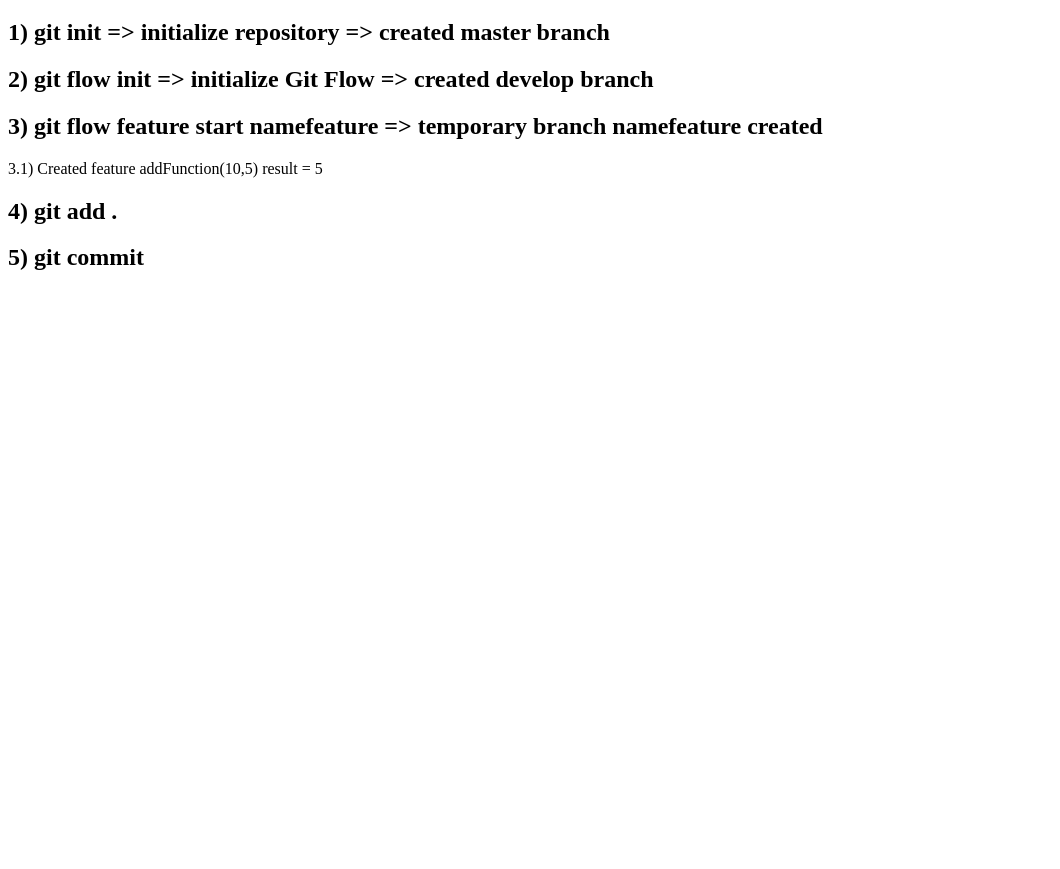
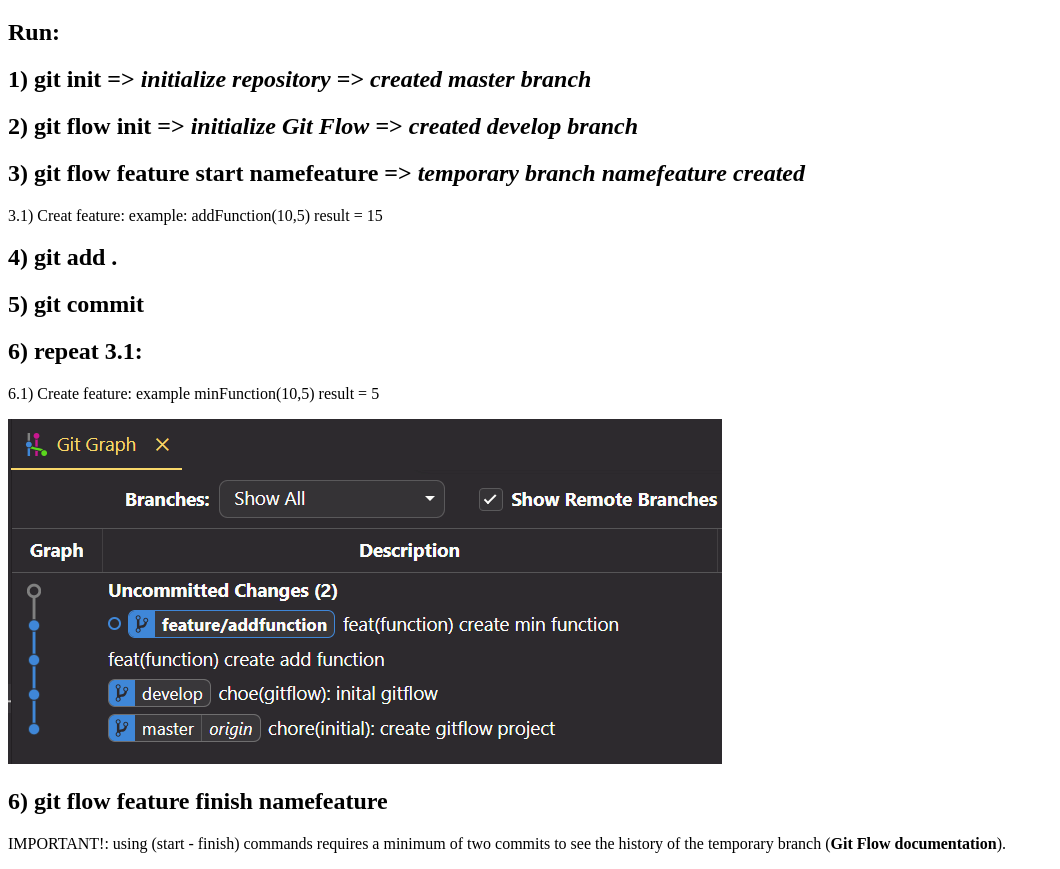
Before and after one commit to leonarEQP/gitflow, a plain HTML site: page index.html in a window 1280 px wide. Shown: the part 61-930 px from the top of the page, without its empty margins (0-1060 px from the left). Before the commit the page ends 800 px from the top, so only its background shows below. Drawn offline with Linux system fonts and the light colour scheme.

Commit message:
feat(function) create min function

```diff
--- a/index.html
+++ b/index.html
@@ -2,22 +2,45 @@
 <html>
   <body>
     <h1>Git Flow Tutorial</h1>
-    <h2>1) git init => initialize repository => created master branch</h2>
-
-    <h2>2) git flow init => initialize Git Flow => created develop branch</h2>
+    <h2>Run:</h2>
+    <h2>
+      1) git init => <em>initialize repository</em> =>
+      <em>created master branch</em>
+    </h2>
 
     <h2>
-      3) git flow feature start namefeature => temporary branch namefeature
-      created
+      2) git flow init => <em>initialize Git Flow</em> =>
+      <em>created develop branch</em>
+    </h2>
+
+    <h2>
+      3) git flow feature start namefeature =>
+      <em>temporary branch namefeature created</em>
     </h2>
     <p id="addResult"></p>
     <h2>4) git add .</h2>
     <h2>5) git commit</h2>
+    <h2>6) repeat 3.1:</h2>
+
+    <p id="minResult"></p>
+    <img src="./assets/before-git-flow-finish.png" />
+    <h2>6) git flow feature finish namefeature</h2>
+    <p>
+      IMPORTANT!: using (start - finish) commands requires a minimum of two
+      commits to see the history of the temporary branch (<strong
+        >Git Flow documentation</strong
+      >).
+    </p>
 
     <script>
       let addFunction = (a, b) => a + b;
       document.getElementById("addResult").innerHTML =
-        "3.1) Created feature addFunction(10,5) result = " + addFunction(2, 3);
+        "3.1) Creat feature: example: addFunction(10,5) result = " +
+        addFunction(10, 5);
+      let minFunction = (a, b) => a - b;
+      document.getElementById("minResult").innerHTML =
+        "6.1) Create feature: example minFunction(10,5) result = " +
+        minFunction(10, 5);
     </script>
   </body>
 </html>
```
Also changed, not shown: assets/before-git-flow-finish.png (added).
